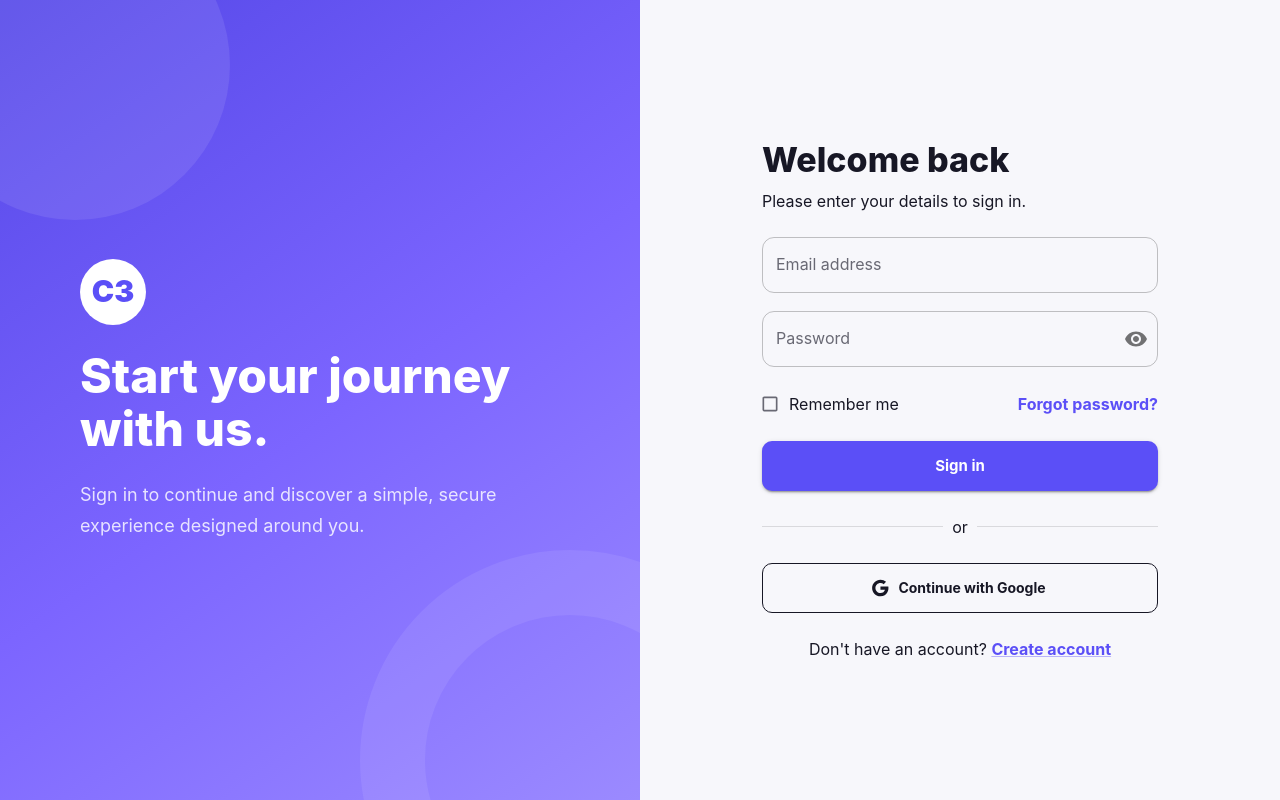
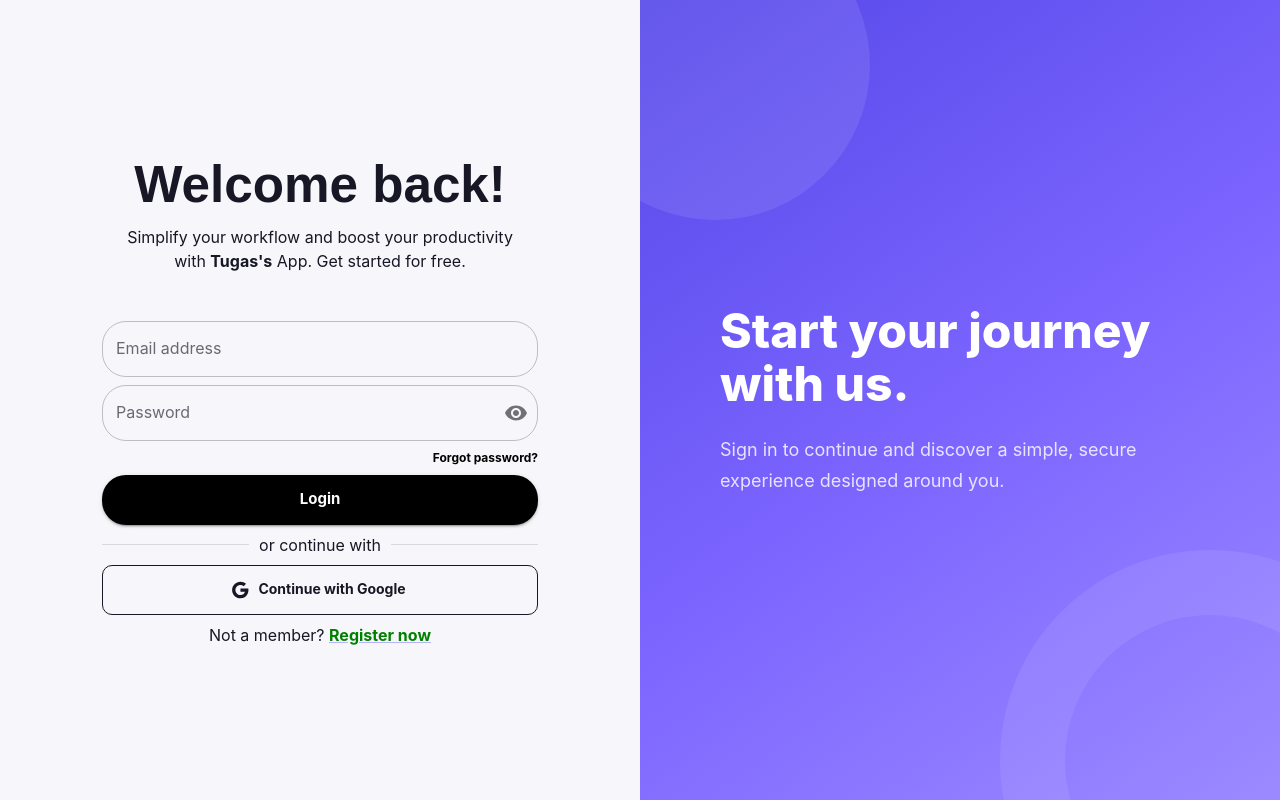
Before and after one commit to YoonusAnees/Code3X_Assessment, a React (Vite) app in the folder Login-Form/: page / in a window 1280 px wide. Built offline with nearby package versions, Linux system fonts and the light colour scheme; no server answers.

Commit message:
fix (UI)

```diff
--- a/Login-Form/src/pages/LoginPage.tsx
+++ b/Login-Form/src/pages/LoginPage.tsx
@@ -83,7 +83,256 @@ export function LoginPage() {
         },
       }}
     >
-      {/* Left illustration section */}
+      <Box
+        sx={{
+          display: "flex",
+          alignItems: "center",
+          justifyContent: "center",
+          padding: {
+            xs: 2.5,
+            sm: 5,
+          },
+        }}
+      >
+        <Paper
+          elevation={0}
+          sx={{
+            width: "100%",
+            maxWidth: 500,
+            padding: {
+              xs: 2,
+              sm: 4,
+            },
+            backgroundColor: "transparent",
+          }}
+        >
+          <Stack spacing={1}>
+            <Box>
+       <Typography
+  variant="h4"
+  sx={{
+    fontWeight: "bold",
+    textAlign: "center",
+    fontFamily: "Poppins, sans-serif",
+    fontSize: "3.2rem",
+  }}
+>
+  Welcome back!
+</Typography>
+
+
+<Typography
+  color="text.secondary"
+  sx={{
+    marginTop: 1,
+    marginBottom: 5,
+    paddingX: 3,
+    textAlign: "center",
+  }}
+>
+  <Box component="div" sx={{ whiteSpace: "nowrap" }}>
+    Simplify your workflow and boost your productivity
+  </Box>
+
+  <Box component="div" sx={{ whiteSpace: "nowrap", }}>
+    with{" "}
+    <Box component="span" sx={{ fontWeight: "bold" }}>
+      Tugas's
+    </Box>{" "}
+    App. Get started for free.
+  </Box>
+</Typography>
+
+            </Box>
+
+            {authError && <Alert severity="error">{authError}</Alert>}
+
+            <Box
+              component="form"
+              noValidate
+              onSubmit={handleSubmit(handleEmailLogin)}
+            >
+              <Stack spacing={1}>
+  {/* Email field */}
+  <Controller
+    name="email"
+    control={control}
+    rules={{
+      required: "Email address is required",
+      pattern: {
+        value: /^[^\s@]+@[^\s@]+\.[^\s@]+$/,
+        message: "Enter a valid email address",
+      },
+    }}
+    render={({ field }) => (
+      <TextField
+        {...field}
+        label="Email address"
+        type="email"
+        autoComplete="email"
+        error={Boolean(errors.email)}
+        helperText={errors.email?.message}
+        fullWidth
+        sx={{
+          "& .MuiOutlinedInput-root": {
+            borderRadius: 2,
+
+            "&.Mui-focused .MuiOutlinedInput-notchedOutline": {
+              borderColor: "#22c55e",
+              borderWidth: "2px",
+            },
+          },
+
+          "& .MuiOutlinedInput-input": {
+            paddingLeft: "16px",
+          },
+
+          "& .MuiInputLabel-root.Mui-focused": {
+            color: "#22c55e",
+          },
+        }}
+      />
+    )}
+  />
+
+  {/* Password field */}
+  <Controller
+    name="password"
+    control={control}
+    rules={{
+      required: "Password is required",
+      minLength: {
+        value: 6,
+        message: "Password must contain at least 6 characters",
+      },
+    }}
+    render={({ field }) => (
+      <TextField
+        {...field}
+        label="Password"
+        type={showPassword ? "text" : "password"}
+        autoComplete="current-password"
+        error={Boolean(errors.password)}
+        helperText={errors.password?.message}
+        fullWidth
+        sx={{
+          "& .MuiOutlinedInput-root": {
+            borderRadius: 2,
+
+            "&.Mui-focused .MuiOutlinedInput-notchedOutline": {
+              borderColor: "#22c55e",
+              borderWidth: "2px",
+            },
+          },
+
+          "& .MuiOutlinedInput-input": {
+            paddingLeft: "16px",
+          },
+
+          "& .MuiInputLabel-root.Mui-focused": {
+            color: "#22c55e",
+          },
+        }}
+        slotProps={{
+          input: {
+            endAdornment: (
+              <InputAdornment position="end">
+                <IconButton
+                  aria-label={
+                    showPassword
+                      ? "Hide password"
+                      : "Show password"
+                  }
+                  onClick={() =>
+                    setShowPassword(
+                      (currentValue) => !currentValue
+                    )
+                  }
+                  edge="end"
+                >
+                  {showPassword ? (
+                    <VisibilityOff />
+                  ) : (
+                    <Visibility />
+                  )}
+                </IconButton>
+              </InputAdornment>
+            ),
+          },
+        }}
+      />
+    )}
+  />
+
+ {/* Forgot password */}
+<Link
+  href="#"
+  underline="hover"
+  sx={{
+    fontWeight: "bold",
+    fontSize: 12,
+    color: "black",
+    textAlign: "right",
+    alignSelf: "flex-end",
+    cursor: "pointer",
+    marginTop: "40px",
+  }}
+>
+  Forgot password?
+</Link>
+
+  {/* Login button */}
+  <Button
+    type="submit"
+    variant="contained"
+    size="large"
+    disabled={isSubmitting}
+    fullWidth
+    sx={{
+      borderRadius: 2,
+      textTransform: "none",
+      fontWeight: "bold",
+      marginTop: 2,
+      backgroundColor: "black",
+
+      "&:hover": {
+        backgroundColor: "#16a34a",
+      },
+    }}
+  >
+    {isSubmitting ? "Logging in..." : "Login"}
+  </Button>
+</Stack>
+            </Box>
+
+            <Divider>or continue with</Divider>
+
+            <Button
+              variant="outlined"
+              color="inherit"
+              startIcon={
+                isGoogleLoading ? <CircularProgress size={19} /> : <Google />
+              }
+              onClick={handleGoogleLogin}
+              disabled={isGoogleLoading}
+            >
+              Continue with Google
+            </Button>
+
+            <Typography align="center" color="text.secondary">
+              Not a member? {""}
+              <Link href="#" sx={{ fontWeight: 700,
+                color: "green",
+               }}>
+                Register now
+              </Link>
+            </Typography>
+          </Stack>
+        </Paper>
+      </Box>
+
+
+
       <Box
         sx={{
           display: {
@@ -132,21 +381,7 @@ export function LoginPage() {
             maxWidth: 480,
           }}
         >
-          <Box
-            sx={{
-              width: 66,
-              height: 66,
-              borderRadius: 3,
-              display: "grid",
-              placeItems: "center",
-              backgroundColor: "white",
-              color: "primary.main",
-              fontSize: 30,
-              fontWeight: 900,
-            }}
-          >
-            C3
-          </Box>
+
 
           <Typography variant="h3" sx={{ lineHeight: 1.12 }}>
             Start your journey with us.
@@ -165,185 +400,7 @@ export function LoginPage() {
         </Stack>
       </Box>
 
-      {/* Login form section */}
-      <Box
-        sx={{
-          display: "flex",
-          alignItems: "center",
-          justifyContent: "center",
-          padding: {
-            xs: 2.5,
-            sm: 5,
-          },
-        }}
-      >
-        <Paper
-          elevation={0}
-          sx={{
-            width: "100%",
-            maxWidth: 460,
-            padding: {
-              xs: 2,
-              sm: 4,
-            },
-            backgroundColor: "transparent",
-          }}
-        >
-          <Stack spacing={3}>
-            <Box>
-              <Typography variant="h4" sx={{ fontWeight: 800 }}>
-                Welcome back
-              </Typography>
 
-              <Typography color="text.secondary" sx={{ marginTop: 1 }}>
-                Please enter your details to sign in.
-              </Typography>
-            </Box>
-
-            {authError && <Alert severity="error">{authError}</Alert>}
-
-            <Box
-              component="form"
-              noValidate
-              onSubmit={handleSubmit(handleEmailLogin)}
-            >
-              <Stack spacing={2.25}>
-                {/* Email field */}
-                <Controller
-                  name="email"
-                  control={control}
-                  rules={{
-                    required: "Email address is required",
-                    pattern: {
-                      value: /^[^\s@]+@[^\s@]+\.[^\s@]+$/,
-                      message: "Enter a valid email address",
-                    },
-                  }}
-                  render={({ field }) => (
-                    <TextField
-                      {...field}
-                      label="Email address"
-                      type="email"
-                      autoComplete="email"
-                      error={Boolean(errors.email)}
-                      helperText={errors.email?.message}
-                    />
-                  )}
-                />
-
-                {/* Password field */}
-                <Controller
-                  name="password"
-                  control={control}
-                  rules={{
-                    required: "Password is required",
-                    minLength: {
-                      value: 6,
-                      message: "Password must contain at least 6 characters",
-                    },
-                  }}
-                  render={({ field }) => (
-                    <TextField
-                      {...field}
-                      label="Password"
-                      type={showPassword ? "text" : "password"}
-                      autoComplete="current-password"
-                      error={Boolean(errors.password)}
-                      helperText={errors.password?.message}
-                      slotProps={{
-                        input: {
-                          endAdornment: (
-                            <InputAdornment position="end">
-                              <IconButton
-                                aria-label={
-                                  showPassword
-                                    ? "Hide password"
-                                    : "Show password"
-                                }
-                                onClick={() =>
-                                  setShowPassword(
-                                    (currentValue) => !currentValue
-                                  )
-                                }
-                                edge="end"
-                              >
-                                {showPassword ? (
-                                  <VisibilityOff />
-                                ) : (
-                                  <Visibility />
-                                )}
-                              </IconButton>
-                            </InputAdornment>
-                          ),
-                        },
-                      }}
-                    />
-                  )}
-                />
-
-                <Stack
-                  direction="row"
-                  sx={{
-                    justifyContent: "space-between",
-                    alignItems: "center",
-                  }}
-                >
-                  <Controller
-                    name="rememberMe"
-                    control={control}
-                    render={({ field }) => (
-                      <FormControlLabel
-                        control={
-                          <Checkbox
-                            checked={field.value}
-                            onChange={field.onChange}
-                            size="small"
-                          />
-                        }
-                        label="Remember me"
-                      />
-                    )}
-                  />
-
-                  <Link href="#" underline="hover" sx={{ fontWeight: 700 }}>
-                    Forgot password?
-                  </Link>
-                </Stack>
-
-                <Button
-                  type="submit"
-                  variant="contained"
-                  size="large"
-                  disabled={isSubmitting}
-                >
-                  Sign in
-                </Button>
-              </Stack>
-            </Box>
-
-            <Divider>or</Divider>
-
-            <Button
-              variant="outlined"
-              color="inherit"
-              startIcon={
-                isGoogleLoading ? <CircularProgress size={19} /> : <Google />
-              }
-              onClick={handleGoogleLogin}
-              disabled={isGoogleLoading}
-            >
-              Continue with Google
-            </Button>
-
-            <Typography align="center" color="text.secondary">
-              Don&apos;t have an account?{" "}
-              <Link href="#" sx={{ fontWeight: 700 }}>
-                Create account
-              </Link>
-            </Typography>
-          </Stack>
-        </Paper>
-      </Box>
 
       <Snackbar
         open={showDemoMessage}
```
Also changed, not shown: 1 other file (tests, documents, lock files or other folders).
